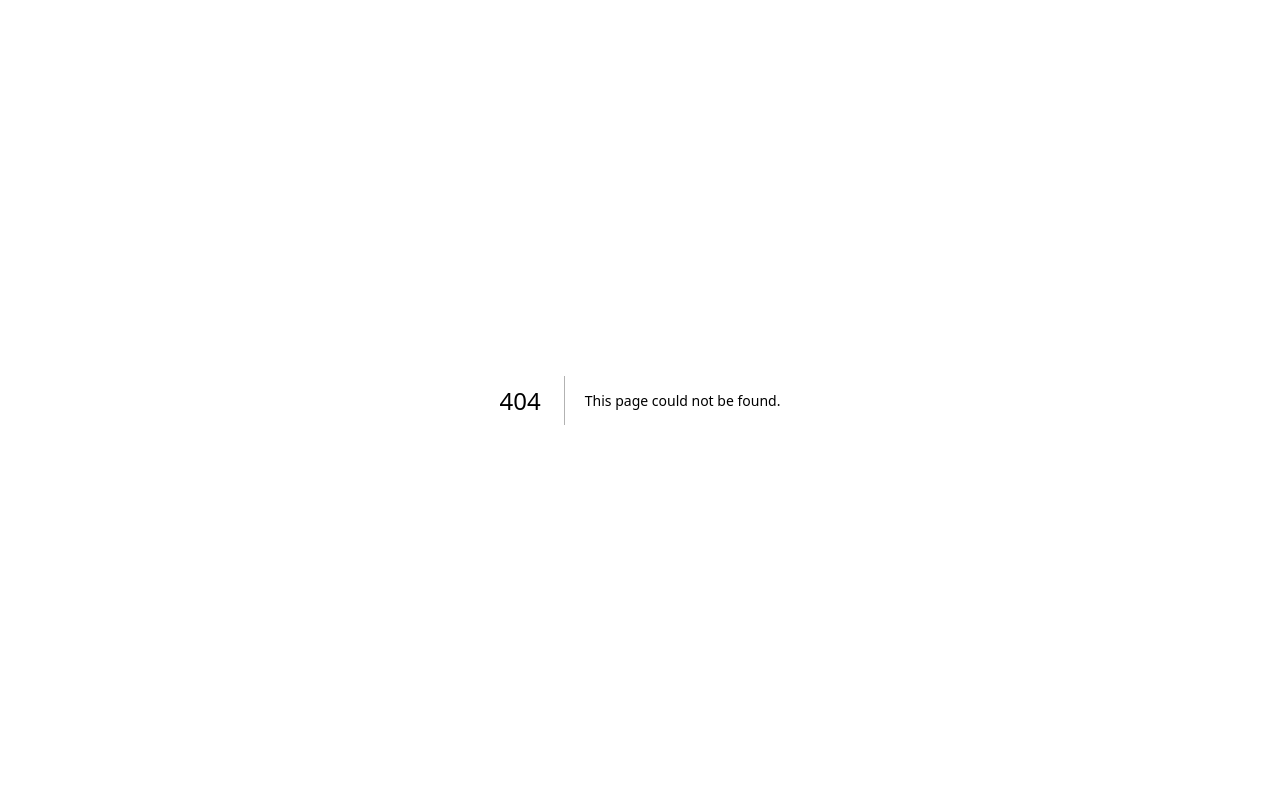
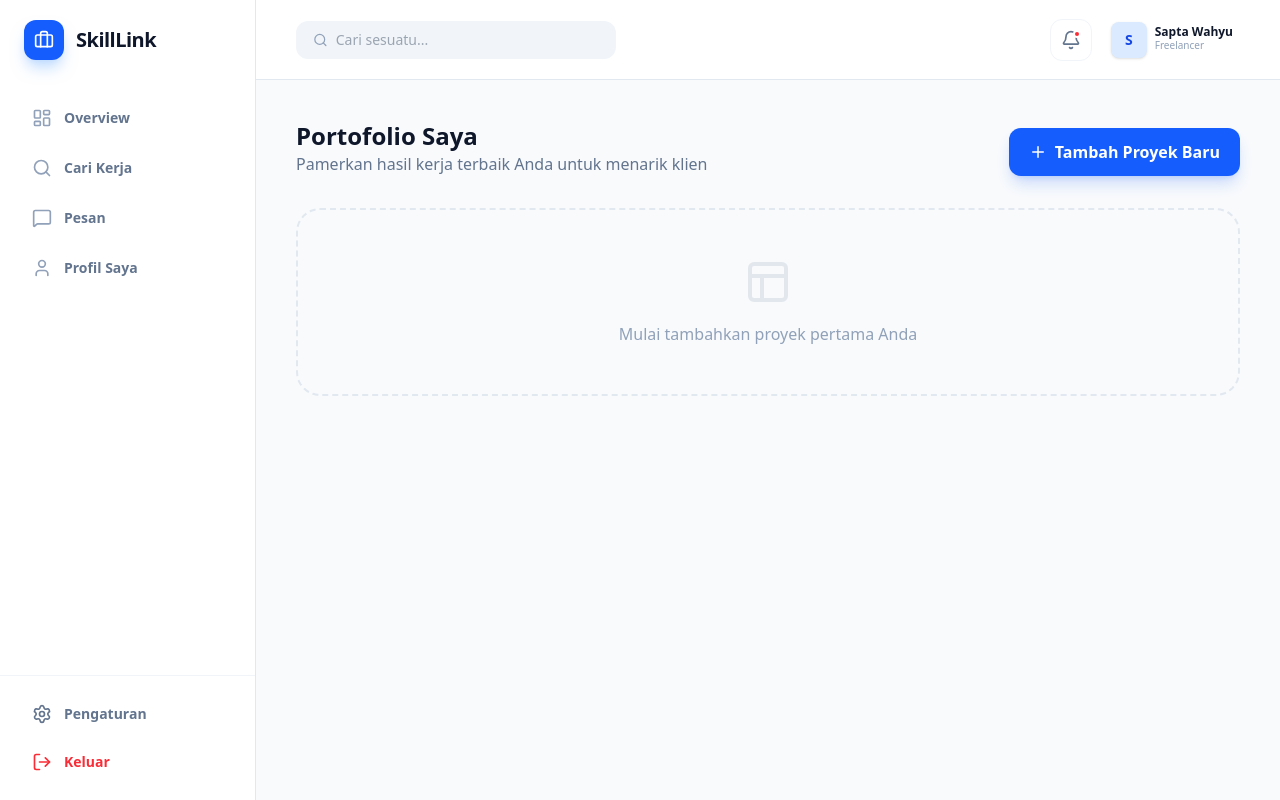
Before and after one commit to KodingMulu/SkillLink, a Next.js app in the folder web/: page /dashboard/freelancer/portfolio in a window 1280 px wide. Before the commit this address had no page. Built offline with nearby package versions, Linux system fonts and the light colour scheme.

Commit message:
chore: inisialisasi halaman portofolio dan struktur dasar

```diff
--- /dev/null
+++ b/web/src/app/dashboard/freelancer/portfolio/page.tsx
@@ -0,0 +1,40 @@
+'use client';
+
+import { useState } from 'react';
+import DashboardLayout from "../../DashboardLayout";
+import { Plus, Briefcase, Layout, ExternalLink, Trash2, Edit3, Image as ImageIcon } from 'lucide-react';
+
+export default function PortfolioPage() {
+  const [projects, setProjects] = useState([
+    {
+      id: 1,
+      title: "E-Commerce Re-design",
+      category: "Web Development",
+      image: "https://images.unsplash.com/photo-1557821552-17105176677c?w=500&q=80",
+    }
+  ]);
+
+  return (
+    <DashboardLayout role="freelancer">
+      <div className="mb-8 flex flex-col md:flex-row md:items-end justify-between gap-4">
+        <div>
+          <h1 className="text-2xl font-bold text-slate-900">Portofolio Saya</h1>
+          <p className="text-slate-500">Pamerkan hasil kerja terbaik Anda untuk menarik klien</p>
+        </div>
+
+        <button className="flex items-center justify-center gap-2 px-5 py-3 bg-blue-600 text-white rounded-xl hover:bg-blue-700 transition font-bold shadow-lg shadow-blue-600/20">
+          <Plus size={18} />
+          <span>Tambah Proyek Baru</span>
+        </button>
+      </div>
+
+      <div className="grid grid-cols-1 md:grid-cols-3 gap-6">
+        {/* Placeholder untuk List Proyek nanti */}
+        <div className="md:col-span-3 py-12 border-2 border-dashed border-slate-200 rounded-3xl flex flex-col items-center justify-center text-slate-400">
+          <Layout size={48} className="mb-4 opacity-20" />
+          <p className="font-medium">Mulai tambahkan proyek pertama Anda</p>
+        </div>
+      </div>
+    </DashboardLayout>
+  );
+}
```
